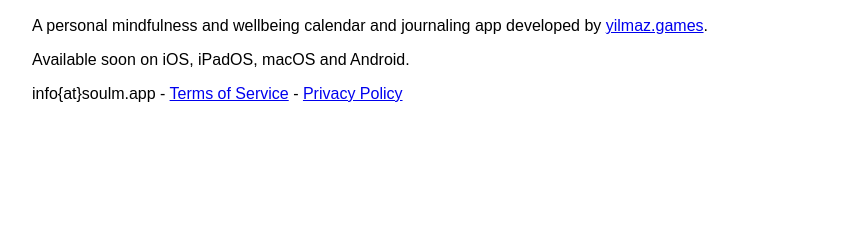
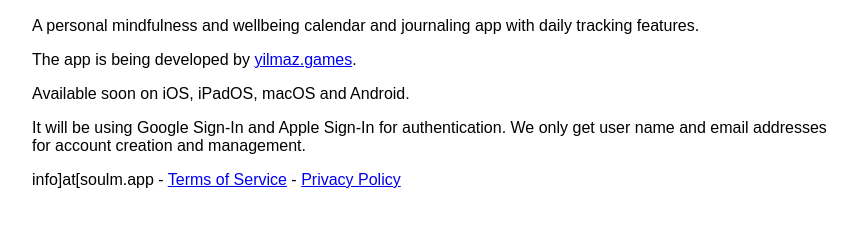
Before and after one commit to yilmaz-games/soulmapp-legal, a plain HTML site: page index.html in a window 1280 px wide. Shown: the part 173-400 px from the top of the page, without its empty margins (208-1066 px from the left). Drawn offline with Linux system fonts and the light colour scheme.

Commit message:
Update app description and authentication information

```diff
--- a/index.html
+++ b/index.html
@@ -52,11 +52,15 @@
         <h1>SoulMapp</h1>
     </div>
 
-    <p>A personal mindfulness and wellbeing calendar and journaling app developed by <a href="http://yilmaz.games">yilmaz.games</a>.</p>
+    <p>A personal mindfulness and wellbeing calendar and journaling app with daily tracking features.</p>
+
+    <p>The app is being developed by <a href="https://yilmaz.games">yilmaz.games</a>.</p>
 
     <p>Available soon on iOS, iPadOS, macOS and Android.</p>
 
-    <p>info{at}soulm.app - <a href="https://soulm.app/terms">Terms of Service</a> - <a href="https://soulm.app/privacy">Privacy Policy</a></p>
+    <P>It will be using Google Sign-In and Apple Sign-In for authentication. We only get user name and email addresses for account creation and management.</P>
+
+    <p>info]at[soulm.app - <a href="https://soulm.app/terms">Terms of Service</a> - <a href="https://soulm.app/privacy/">Privacy Policy</a></p>
     </div>
 </body>
 </html>
```
